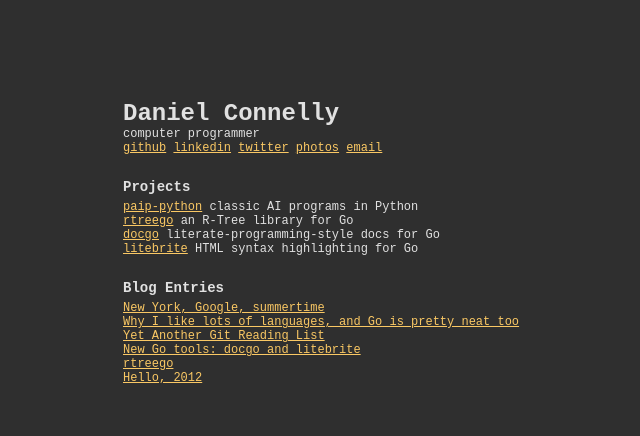
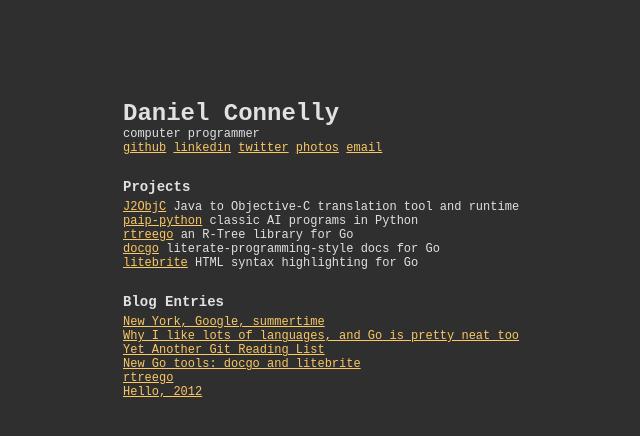
Before and after one commit to dhconnelly/dhconnelly.github.io, a Jekyll site: the page built from index.html, in a window 1280 px wide. Shown: the top 436 px of the page, without its empty margins (277-917 px from the left). Built offline with Jekyll 4.4.1, drawn with Linux system fonts in a browser that asks for light colours; some web fonts are replaced.

Commit message:
Update index with link to j2objc

```diff
--- a/index.html
+++ b/index.html
@@ -21,6 +21,10 @@
   </header>
 
   <ul>
+    <li>
+    	<a href="https://code.google.com/p/j2objc/">J2ObjC</a>
+    	<summary>Java to Objective-C translation tool and runtime</summary>
+    </li>
     <li>
       <a href="http://dhconnelly.github.com/paip-python">paip-python</a>
       <summary>classic AI programs in Python</summary>
```
